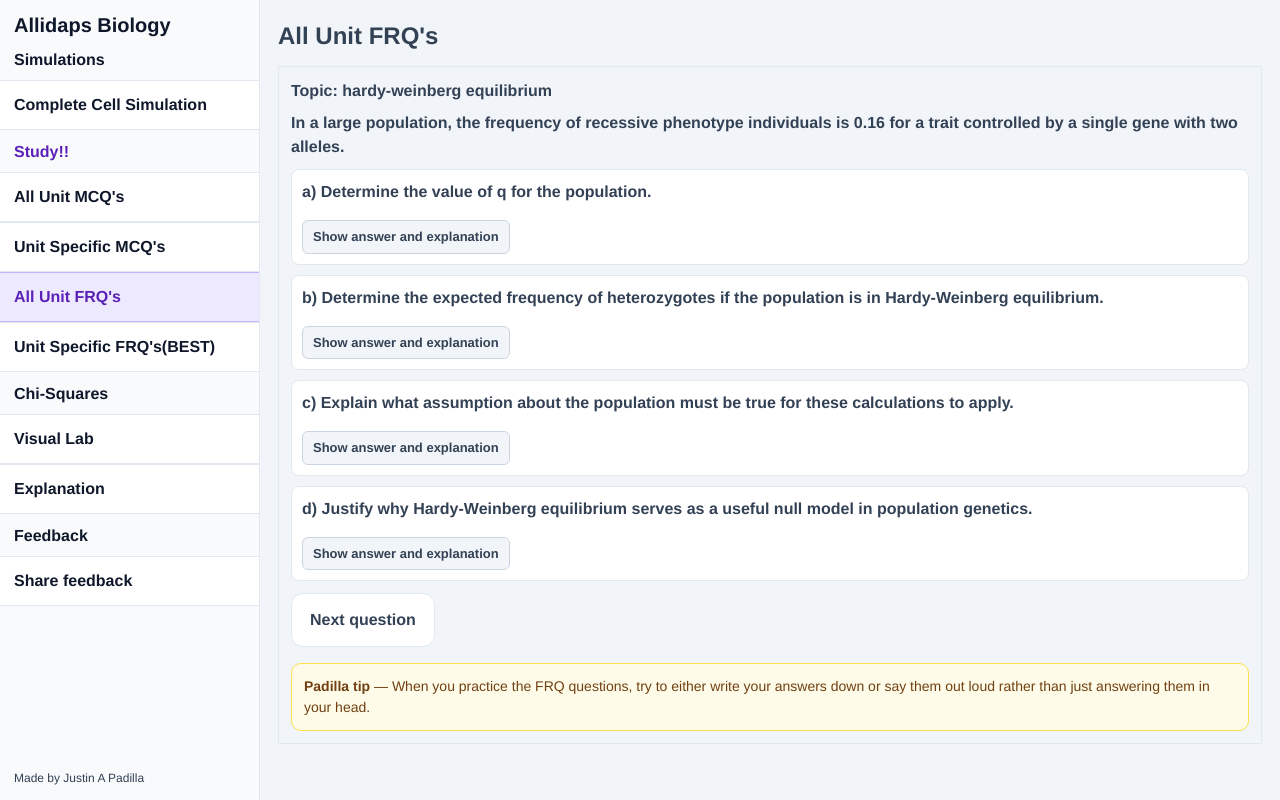
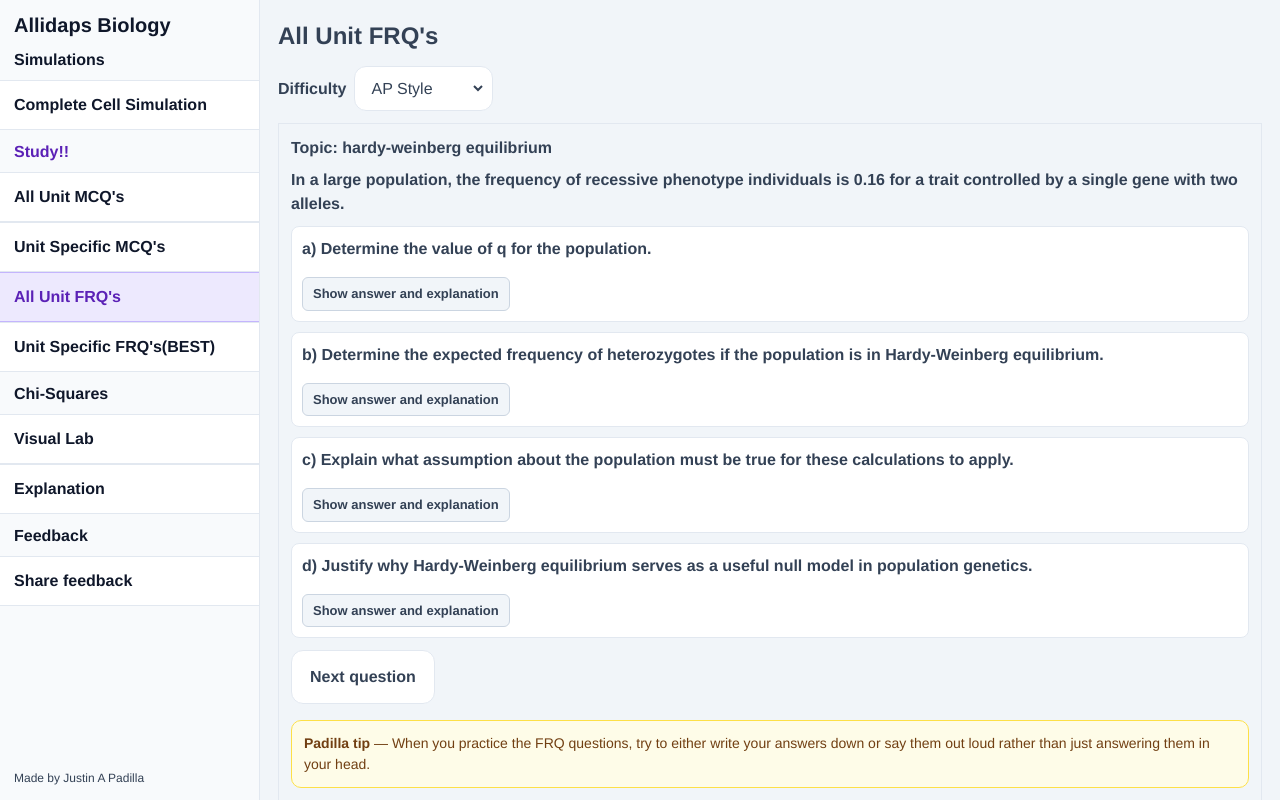
Before and after one commit to Padustin/AllidapsBiology, a Next.js app: page /sims/active-recall/frq-all in a window 1280 px wide. Built offline with nearby package versions, Linux system fonts and the light colour scheme.

Commit message:
Add difficulty selector (AP Style/Active Recall) to FRQ pages

```diff
--- a/app/api/frq-question/route.ts
+++ b/app/api/frq-question/route.ts
@@ -21,6 +21,7 @@ export async function GET(req: Request) {
     const url = new URL(req.url);
     const mode = url.searchParams.get("mode") || "all";
     const unit = url.searchParams.get("unit");
+    const difficulty = url.searchParams.get("difficulty") || "ap";
     const unitNum = parseUnitNumber(unit);
 
     const datasetsDir = path.join(process.cwd(), "app", "sims", "active-recall", "datasets");
@@ -36,6 +37,12 @@ export async function GET(req: Request) {
         const arr = parseFrqData(raw);
         for (const q of arr) {
           if (!q || !Array.isArray(q.parts)) continue;
+
+          // Filter by difficulty: active-recall mode shows only hard questions
+          if (difficulty === "active-recall") {
+            const qDifficulty = String(q.difficulty || "").toLowerCase();
+            if (qDifficulty !== "hard") continue;
+          }
 
           if (mode === "unit" && unitNum !== null) {
             if (typeof q.id === "string" && q.id.startsWith(`u${unitNum}-frq-`)) {
--- a/app/sims/active-recall/frq-all/page.tsx
+++ b/app/sims/active-recall/frq-all/page.tsx
@@ -15,6 +15,7 @@ type FrqQuestion = {
 };
 
 export default function AllUnitFrqPage() {
+  const [difficulty, setDifficulty] = useState("AP Style");
   const [question, setQuestion] = useState<FrqQuestion | null>(null);
   const [loadError, setLoadError] = useState<string | null>(null);
   const [revealedParts, setRevealedParts] = useState<Record<string, boolean>>({});
@@ -23,7 +24,8 @@ export default function AllUnitFrqPage() {
     setLoadError(null);
     setRevealedParts({});
     try {
-      const res = await fetch("/api/frq-question?mode=all");
+      const diffParam = difficulty === "AP Style" ? "ap" : "active-recall";
+      const res = await fetch(`/api/frq-question?mode=all&difficulty=${encodeURIComponent(diffParam)}`);
       const data = await res.json();
       if (data?.question) {
         setQuestion(data.question);
@@ -39,11 +41,23 @@ export default function AllUnitFrqPage() {
 
   useEffect(() => {
     void nextFrq();
-  }, []);
+  }, [difficulty]);
 
   return (
     <div style={{ padding: 18, width: "100%", fontFamily: "\"Helvetica Neue\", Helvetica, Arial, sans-serif" }}>
       <h1 style={{ fontSize: 24, fontWeight: 800 }}>All Unit FRQ's</h1>
+
+      <div style={{ marginTop: 12, display: "flex", gap: 8, alignItems: "center" }}>
+        <div style={{ display: "flex", gap: 8, alignItems: "center" }}>
+          <label style={{ fontWeight: 700 }}>Difficulty</label>
+          <div style={{ padding: 6, border: "1px solid #e2e8f0", borderRadius: 12, background: "white" }}>
+            <select value={difficulty} onChange={(e) => setDifficulty(e.target.value)} style={{ padding: 6, border: "none", background: "transparent" }}>
+              <option value="AP Style">AP Style</option>
+              <option value="Active Recall">Active Recall</option>
+            </select>
+          </div>
+        </div>
+      </div>
 
       <div style={{ marginTop: 12 }}>
         {!question && <div style={{ color: "#475569" }}>{loadError || "Loading FRQ..."}</div>}
--- a/app/sims/active-recall/frq-unit/page.tsx
+++ b/app/sims/active-recall/frq-unit/page.tsx
@@ -17,6 +17,7 @@ type FrqQuestion = {
 
 export default function UnitFrqPage() {
   const [unit, setUnit] = useState(UNITS[0]);
+  const [difficulty, setDifficulty] = useState("AP Style");
   const [question, setQuestion] = useState<FrqQuestion | null>(null);
   const [loadError, setLoadError] = useState<string | null>(null);
   const [revealedParts, setRevealedParts] = useState<Record<string, boolean>>({});
@@ -25,7 +26,8 @@ export default function UnitFrqPage() {
     setLoadError(null);
     setRevealedParts({});
     try {
-      const res = await fetch(`/api/frq-question?mode=unit&unit=${encodeURIComponent(unit)}`);
+      const diffParam = difficulty === "AP Style" ? "ap" : "active-recall";
+      const res = await fetch(`/api/frq-question?mode=unit&unit=${encodeURIComponent(unit)}&difficulty=${encodeURIComponent(diffParam)}`);
       const data = await res.json();
       if (data?.question) {
         setQuestion(data.question);
@@ -41,14 +43,22 @@ export default function UnitFrqPage() {
 
   useEffect(() => {
     void nextFrq();
-  }, [unit]);
+  }, [unit, difficulty]);
 
   return (
     <div style={{ padding: 18, width: "100%", fontFamily: "\"Helvetica Neue\", Helvetica, Arial, sans-serif" }}>
       <h1 style={{ fontSize: 24, fontWeight: 800 }}>Unit Specific FRQ's(BEST)</h1>
       <div style={{ marginTop: 12, display: "flex", gap: 8, alignItems: "center", flexWrap: "wrap" }}>
         <div style={{ display: "flex", gap: 8, alignItems: "center" }}>
-          <label style={{ fontWeight: 700 }}>Unit</label>
+          <label style={{ fontWeight: 700 }}>Difficulty</label>
+          <div style={{ padding: 6, border: "1px solid #e2e8f0", borderRadius: 12, background: "white" }}>
+            <select value={difficulty} onChange={(e) => setDifficulty(e.target.value)} style={{ padding: 6, border: "none", background: "transparent" }}>
+              <option value="AP Style">AP Style</option>
+              <option value="Active Recall">Active Recall</option>
+            </select>
+          </div>
+        </div>
+        <div style={{ display: "flex", gap: 8, alignItems: "center" }}>
           <div style={{ padding: 6, border: "1px solid #e2e8f0", borderRadius: 12, background: "white" }}>
             <select value={unit} onChange={(e) => setUnit(e.target.value)} style={{ padding: 6, border: "none", background: "transparent" }}>
               {UNITS.map((u) => (
```
